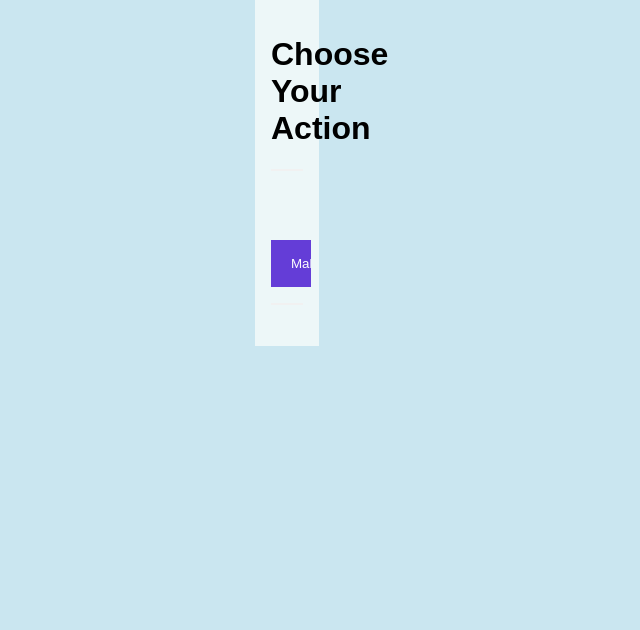
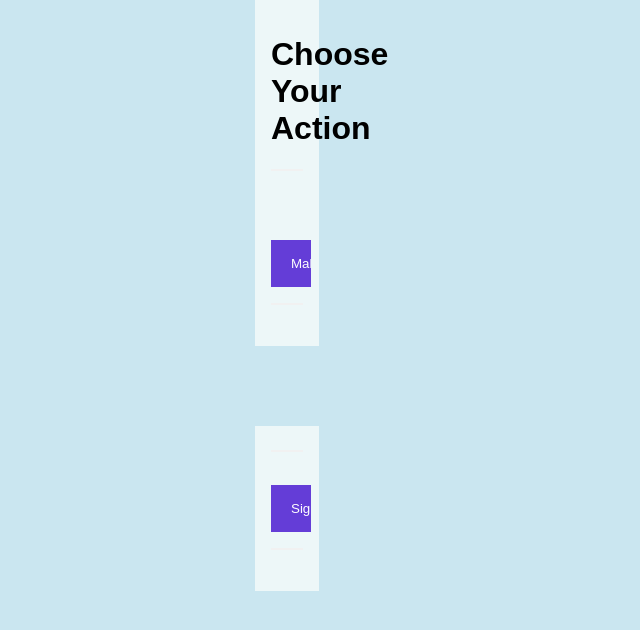
Before and after one commit to commando01000/project, a PHP site: page /afterlogin in a window 1280 px wide. Shown: the part 147-777 px from the top of the page, without its empty margins (353-993 px from the left). Run offline with PHP 8.4, Linux system fonts and the light colour scheme.

Commit message:
Update afterlogin.php

```diff
--- a/afterlogin.php
+++ b/afterlogin.php
@@ -14,9 +14,7 @@
 
 <form method="post" action="regFP.php">
 <div class="container">
-<h1>Choose Your Action</h1>
-
-
+<h1>Choose Your Action </h1>
 
 <hr>
 <br><br>
@@ -24,5 +22,12 @@
   <hr>
   </div>
 </form>
+<form method="post" action="regFA.php">
+    <div class="container">
+    <hr>
+      <input type="submit" class="registerbtn" name="submit" value="Sign up">
+      <hr>
+      </div>
+    </form>
 </body>
 </html
```
